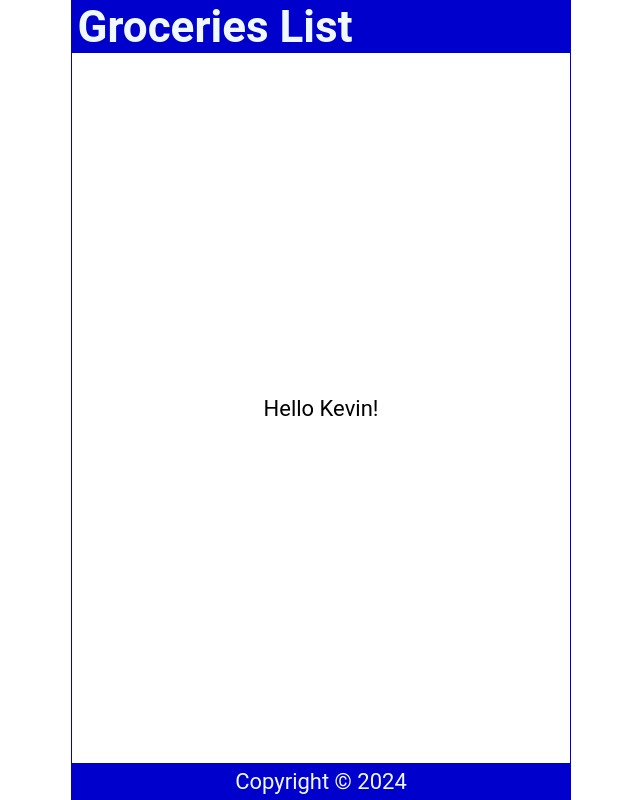
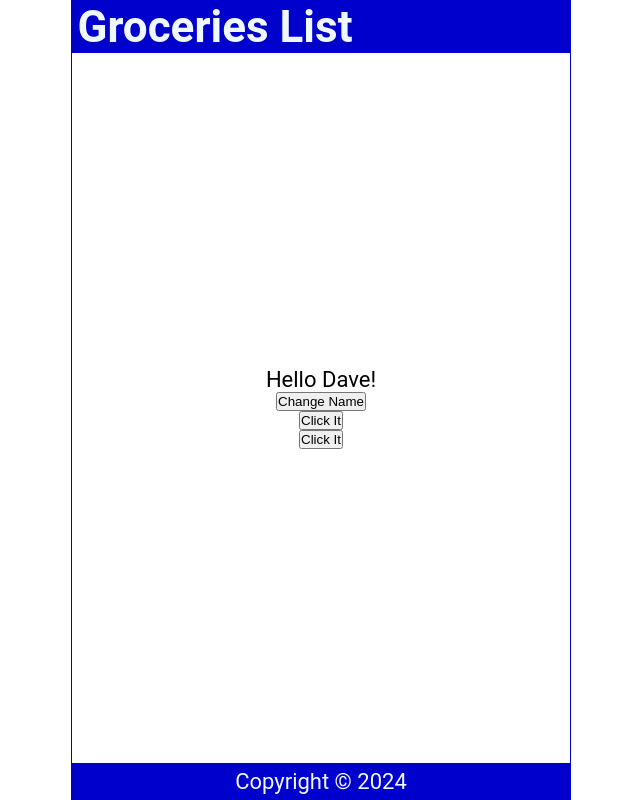
Before and after one commit to jtrejo20/01tut, a React (Create React App) app: page / in a window 1280 px wide. Shown: the whole page, without its empty margins (319-959 px from the left). Built offline with nearby package versions, Linux system fonts and the light colour scheme.

Commit message:
Modified Content.js; Added basic useState hook function, changes name when Change Name button onClick event occurs

```diff
--- a/src/Content.js
+++ b/src/Content.js
@@ -1,14 +1,32 @@
+import { useState } from 'react';
+
 const Content = () => {
+    const [name, setName] = useState('Dave');
+    const [count, setCount] = useState(0);
+
     const handleNameChange = () =>{
         const names = ['Bob', 'Kevin', 'Dave'];
         const int = Math.floor(Math.random()*3);
-        return names[int];
+        setName(names[int]);
       }
+
+    const handleClick = () => {
+      setCount(count + 1)
+      console.log(count)
+    }
+
+    const handleClick2 = () => {
+      console.log(count)
+    }
+
   return (
     <main>
-        <p>
-          Hello {handleNameChange()}!
+        <p onDoubleClick={handleClick}>
+          Hello {name}!
         </p>
+        <button onClick={handleNameChange}>Change Name</button>
+        <button onClick={handleClick}>Click It</button>
+        <button onClick={handleClick2}>Click It</button>
     </main>
   )
 }
```
